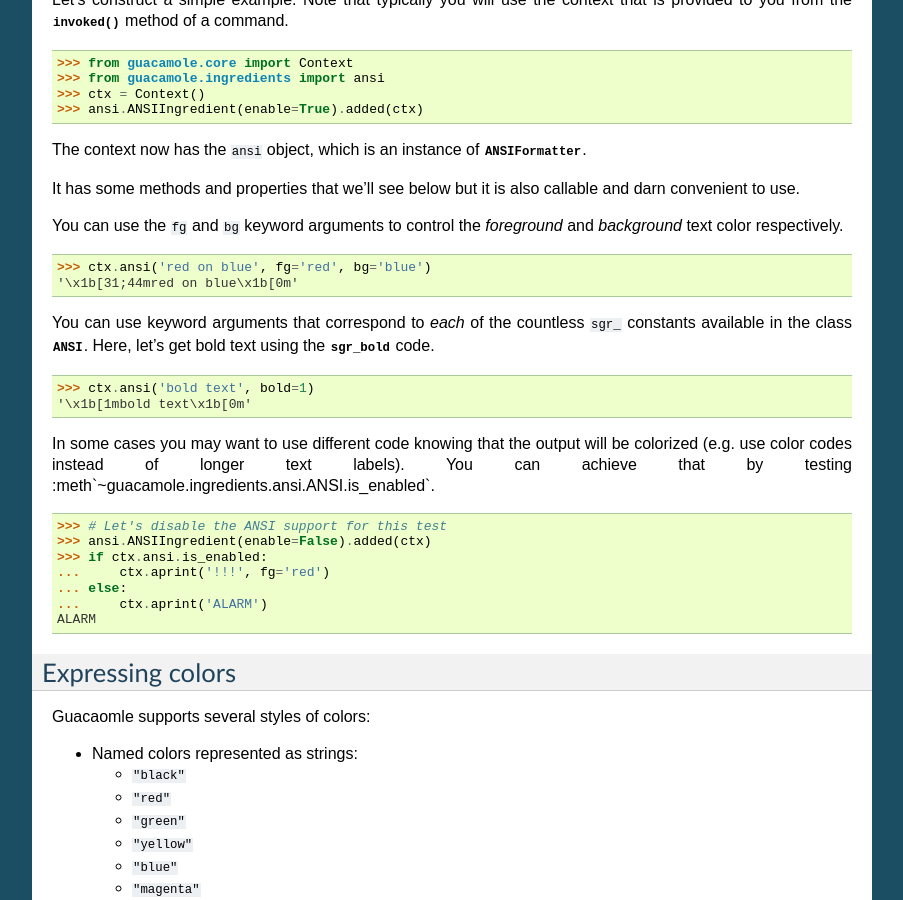
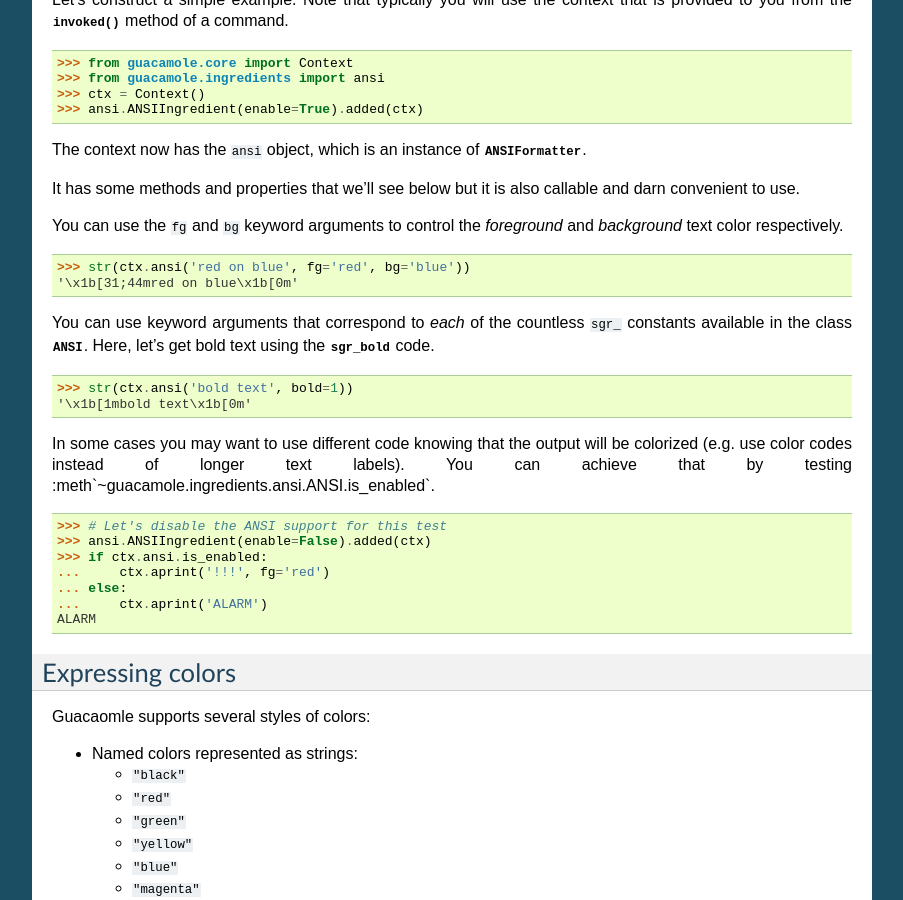
Before and after one commit to zyga/guacamole, a Sphinx documentation site: the page built from docs/ingredients/ansi.rst, in a window 1280 px wide and 900 px high, scrolled down 1070 px. Shown: the whole window, without its empty margins (198-1101 px from the left). Built offline with Sphinx 7.4.7, drawn with Linux system fonts in a browser that asks for light colours.

Commit message:
Make doctests pass on Python 2.7
Fixes: https://github.com/zyga/guacamole/issues/11 (first half)
Signed-off-by: Zygmunt Krynicki <zygmunt.krynicki@canonical.com>

```diff
--- a/docs/ingredients/ansi.rst
+++ b/docs/ingredients/ansi.rst
@@ -79,7 +79,7 @@ You can use the ``fg`` and ``bg`` keyword arguments to control the
 
 .. doctest::
 
-    >>> ctx.ansi('red on blue', fg='red', bg='blue')
+    >>> str(ctx.ansi('red on blue', fg='red', bg='blue'))
     '\x1b[31;44mred on blue\x1b[0m'
 
 You can use keyword arguments that correspond to *each* of the countless
@@ -89,7 +89,7 @@ using the :attr:`~guacamole.ingredients.ansi.ANSI.sgr_bold` code.
 
 .. doctest::
 
-    >>> ctx.ansi('bold text', bold=1)
+    >>> str(ctx.ansi('bold text', bold=1))
     '\x1b[1mbold text\x1b[0m'
 
 In some cases you may want to use different code knowing that the output will
```
